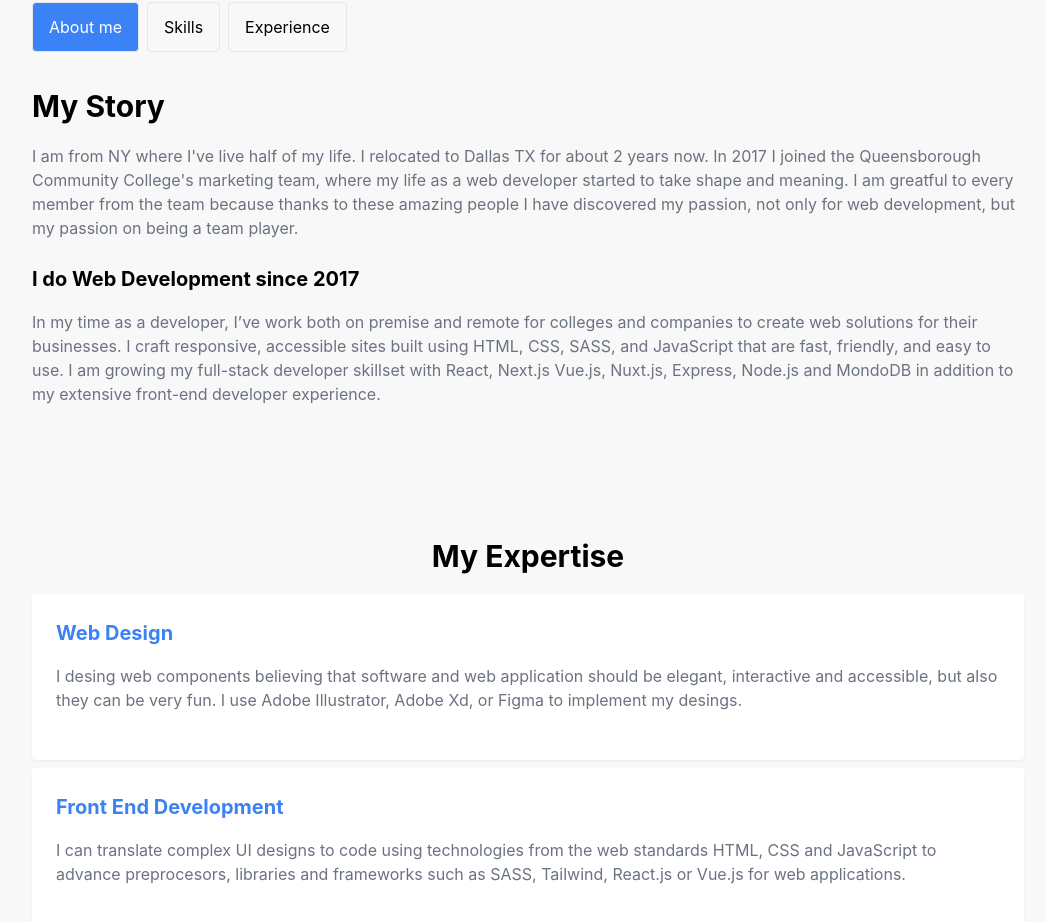
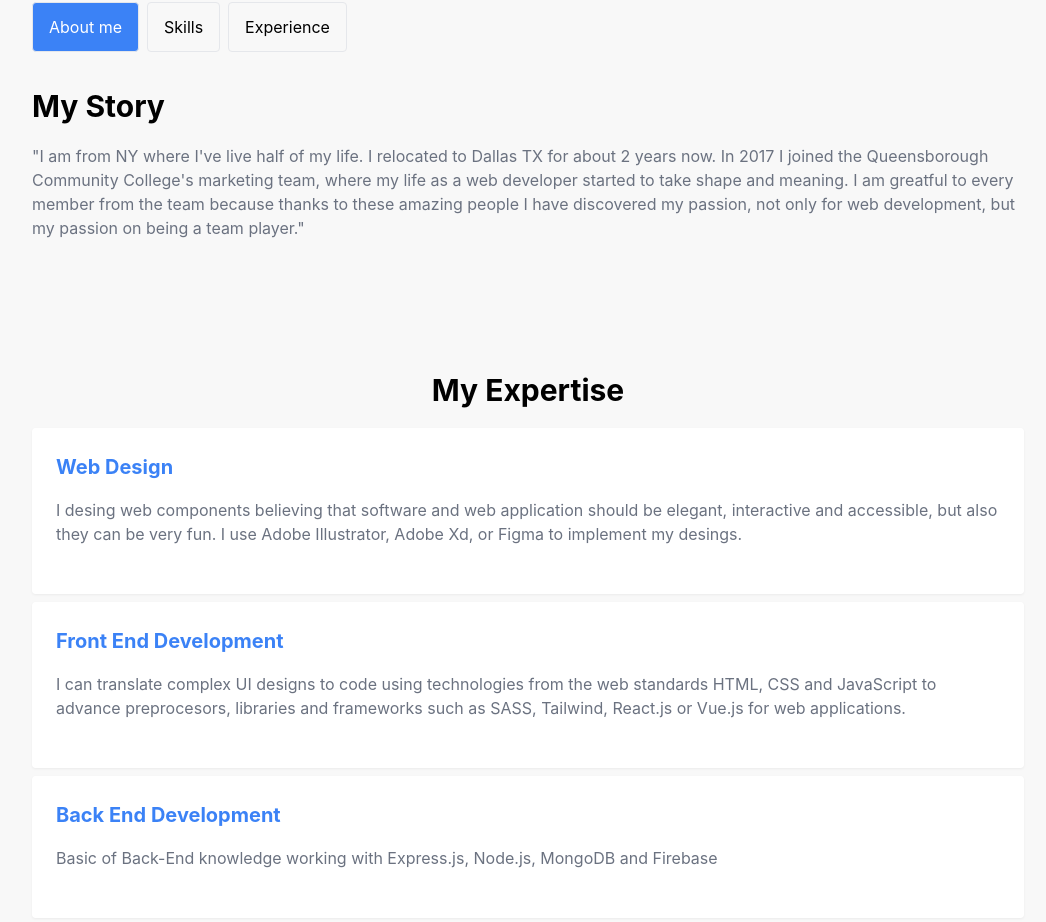
Before and after one commit to manuels-code/manuel-portfolio-website, a React (Create React App) app: page / in a window 1280 px wide. Shown: the part 1250-2172 px from the top of the page, without its empty margins (112-1158 px from the left). Built offline with nearby package versions, Linux system fonts and the light colour scheme.

Commit message:
Update about tab text content

```diff
--- a/src/App.js
+++ b/src/App.js
@@ -40,25 +40,13 @@ const skillsList = [
   },
 ];
 
-const aboutTabData = {
-  title: "My Story",
-  titleDesc:
-    "I am from NY where I've live half of my life. I relocated to Dallas TX for about 2 years now. In 2017 I joined the Queensborough Community College's marketing team, where my life as a web developer started to take shape and meaning. I am greatful to every member from the team because thanks to these amazing people I have discovered my passion, not only for web development, but my passion on being a team player.",
-  subtitle: "I do Web Development since 2017",
-  subtitleDesc:
-    "In my time as a developer, I’ve work both on premise and remote for colleges and companies to create web solutions for their businesses. I craft responsive, accessible sites built using HTML, CSS, SASS, and JavaScript  that are fast, friendly, and easy to use. I am growing my full-stack developer skillset with React, Next.js Vue.js, Nuxt.js, Express, Node.js and MondoDB in addition to my extensive front-end developer experience.",
-};
-
 function App() {
   return (
     <div className="App">
       <Header />
       <Routes>
         <Route path="/" element={<Home />}>
-          <Route
-            path=""
-            element={<AboutTab aboutTabData={aboutTabData} />}
-          ></Route>
+          <Route path="" element={<AboutTab />}></Route>
           <Route
             path="/tab-skills"
             element={<SkillsTab skillsList={skillsList} />}
--- a/src/components/about.component.jsx
+++ b/src/components/about.component.jsx
@@ -15,6 +15,7 @@ const About = () => {
           </div>
 
           <Outlet />
+
         </div>
       </Container>
     </section>
--- a/src/components/aboutTab.component.jsx
+++ b/src/components/aboutTab.component.jsx
@@ -1,10 +1,8 @@
 const AboutTab = ({ aboutTabData }) => {
   return (
     <div>
-      <h2>{aboutTabData.title}</h2>
-      <p>{aboutTabData.titleDesc}</p>
-      <h3>{aboutTabData.subtitle}</h3>
-      <p>{aboutTabData.subtitleDesc}</p>
+      <h2>My Story</h2>
+      <p>"I am from NY where I've live half of my life. I relocated to Dallas TX for about 2 years now. In 2017 I joined the Queensborough Community College's marketing team, where my life as a web developer started to take shape and meaning. I am greatful to every member from the team because thanks to these amazing people I have discovered my passion, not only for web development, but my passion on being a team player."</p>
     </div>
   );
 };
--- a/src/components/experienceTab.component.jsx
+++ b/src/components/experienceTab.component.jsx
@@ -1,6 +1,8 @@
 const ExperienceTab = ({ experienceList }) => {
   return (
     <div>
+      <h2>Experience</h2>
+      <p>In my time as a developer, I’ve work both on premise and remote for colleges and companies to create web solutions for their businesses. I craft responsive, accessible sites built using HTML, CSS, SASS, and JavaScript  that are fast, friendly, and easy to use. I am growing my full-stack developer skillset with React, Next.js Vue.js, Nuxt.js, Express, Node.js and MondoDB in addition to my extensive front-end developer experience."</p>
       {experienceList.map(({ title, period, aboutThisJob, company }) => (
         <div key={title}>
           <h3 className="font-bold text-[20px] pb-1">{title}</h3>
```
